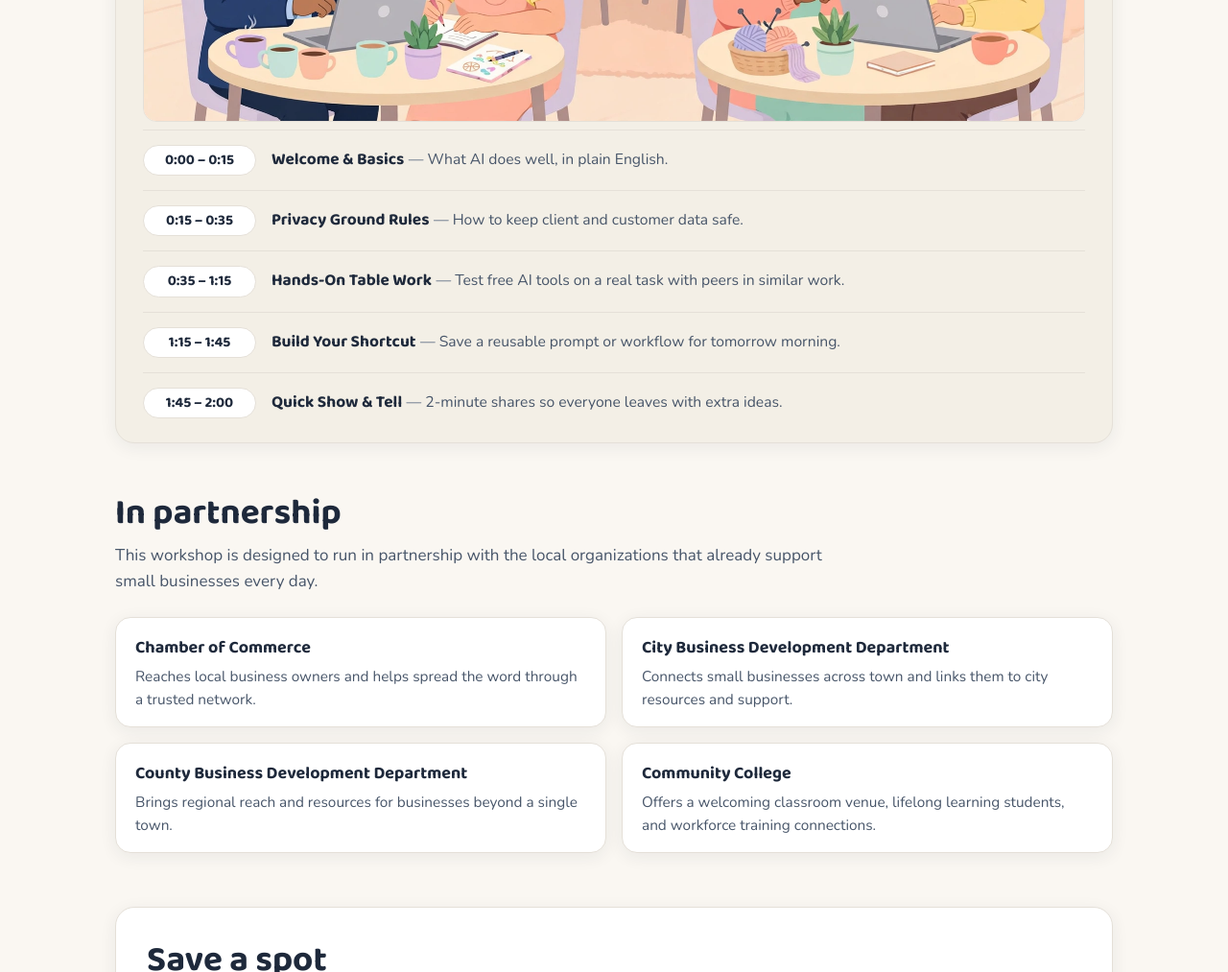
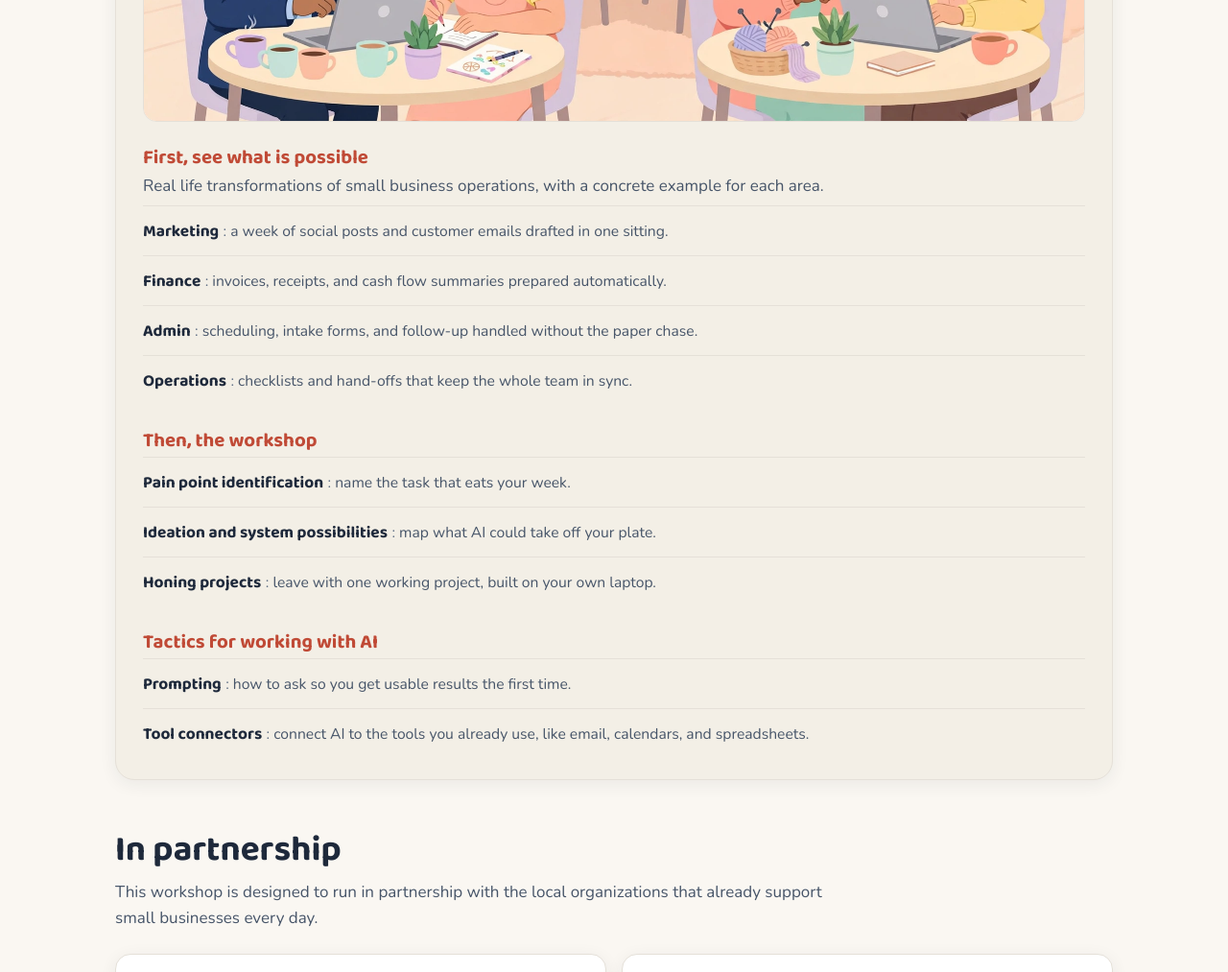
Before and after one commit to eullrich/main-street-ai, a plain HTML site: page index.html in a window 1280 px wide. Shown: the part 1760-2773 px from the top of the page at 96% size. Drawn offline with nearby package versions, Linux system fonts and the light colour scheme.

Commit message:
Redesign Main Street AI to warm light mode, tighten layout

```diff
--- a/index.html
+++ b/index.html
@@ -143,19 +143,20 @@
         background: var(--surface); margin-bottom: 8px;
       }
       .agenda-photo img { width: 100%; height: auto; }
+      .agenda-group { margin-top: 26px; }
+      .agenda-group:first-of-type { margin-top: 20px; }
+      .agenda-group h3.agenda-group-title {
+        font-size: 1.28rem; font-weight: 700; color: var(--coral-hover); margin-bottom: 4px;
+      }
+      .agenda-group .agenda-group-intro { color: var(--body); margin-bottom: 6px; max-width: 44em; }
       .agenda-list { list-style: none; margin: 0; padding: 0; }
       .agenda-item {
-        display: grid; grid-template-columns: 118px 1fr; gap: 16px; align-items: baseline;
-        padding: 15px 0; border-top: 1px solid var(--line);
-      }
-      .agenda-time {
-        font-family: "Baloo 2", sans-serif; font-weight: 700; font-size: 0.95rem; white-space: nowrap;
-        background: var(--surface); border: 1px solid var(--line); border-radius: 999px;
-        padding: 3px 12px; text-align: center; color: var(--ink);
+        padding: 12px 0; border-top: 1px solid var(--line);
       }
       .agenda-item h3 { font-size: 1.08rem; font-weight: 700; display: inline; }
       .agenda-item p { color: var(--body); font-size: 0.98rem; display: inline; }
-      .agenda-item p::before { content: " — "; color: var(--muted); }
+      .agenda-item p::before { content: ": "; color: var(--muted); }
+      .agenda-band { padding-bottom: 22px; }
 
       /* Interest form: clean white card */
       .interest-card {
@@ -210,8 +211,6 @@
         .fact:nth-child(3) { border-left: none; }
         .fact:nth-child(n+3) { border-top: 1px solid var(--line); }
         .room-grid, .form-grid, .partner-grid { grid-template-columns: 1fr; }
-        .agenda-item { grid-template-columns: 1fr; gap: 6px; }
-        .agenda-time { justify-self: start; }
         .agenda-band, .interest-card { padding: 22px 18px; }
       }
     </style>
@@ -301,43 +300,60 @@
           <div class="agenda-photo">
             <img src="images/workshop-tables.webp" loading="lazy" alt="Cartoon illustration of neighbors working together at round workshop tables with laptops and notebooks, testing AI tools on real tasks from their week." />
           </div>
-          <ol class="agenda-list">
+          <div class="agenda-group">
+            <h3 class="agenda-group-title">First, see what is possible</h3>
+            <p class="agenda-group-intro">Real life transformations of small business operations, with a concrete example for each area.</p>
+            <ul class="agenda-list">
               <li class="agenda-item">
-              <div class="agenda-time">0:00 &ndash; 0:15</div>
-              <div>
-                <h3>Welcome &amp; Basics</h3>
-                <p>What AI does well, in plain English.</p>
-              </div>
+                <h3>Marketing</h3>
+                <p>a week of social posts and customer emails drafted in one sitting.</p>
               </li>
               <li class="agenda-item">
-              <div class="agenda-time">0:15 &ndash; 0:35</div>
-              <div>
-                <h3>Privacy Ground Rules</h3>
-                <p>How to keep client and customer data safe.</p>
-              </div>
+                <h3>Finance</h3>
+                <p>invoices, receipts, and cash flow summaries prepared automatically.</p>
               </li>
               <li class="agenda-item">
-              <div class="agenda-time">0:35 &ndash; 1:15</div>
-              <div>
-                <h3>Hands-On Table Work</h3>
-                <p>Test free AI tools on a real task with peers in similar work.</p>
-              </div>
+                <h3>Admin</h3>
+                <p>scheduling, intake forms, and follow-up handled without the paper chase.</p>
               </li>
               <li class="agenda-item">
-              <div class="agenda-time">1:15 &ndash; 1:45</div>
-              <div>
-                <h3>Build Your Shortcut</h3>
-                <p>Save a reusable prompt or workflow for tomorrow morning.</p>
+                <h3>Operations</h3>
+                <p>checklists and hand-offs that keep the whole team in sync.</p>
+              </li>
+            </ul>
           </div>
+
+          <div class="agenda-group">
+            <h3 class="agenda-group-title">Then, the workshop</h3>
+            <ul class="agenda-list">
+              <li class="agenda-item">
+                <h3>Pain point identification</h3>
+                <p>name the task that eats your week.</p>
               </li>
               <li class="agenda-item">
-              <div class="agenda-time">1:45 &ndash; 2:00</div>
-              <div>
-                <h3>Quick Show &amp; Tell</h3>
-                <p>2-minute shares so everyone leaves with extra ideas.</p>
+                <h3>Ideation and system possibilities</h3>
+                <p>map what AI could take off your plate.</p>
+              </li>
+              <li class="agenda-item">
+                <h3>Honing projects</h3>
+                <p>leave with one working project, built on your own laptop.</p>
+              </li>
+            </ul>
           </div>
+
+          <div class="agenda-group">
+            <h3 class="agenda-group-title">Tactics for working with AI</h3>
+            <ul class="agenda-list">
+              <li class="agenda-item">
+                <h3>Prompting</h3>
+                <p>how to ask so you get usable results the first time.</p>
               </li>
-          </ol>
+              <li class="agenda-item">
+                <h3>Tool connectors</h3>
+                <p>connect AI to the tools you already use, like email, calendars, and spreadsheets.</p>
+              </li>
+            </ul>
+          </div>
         </div>
       </section>
 
```
Lines whose indentation alone changed are shown as unchanged.
